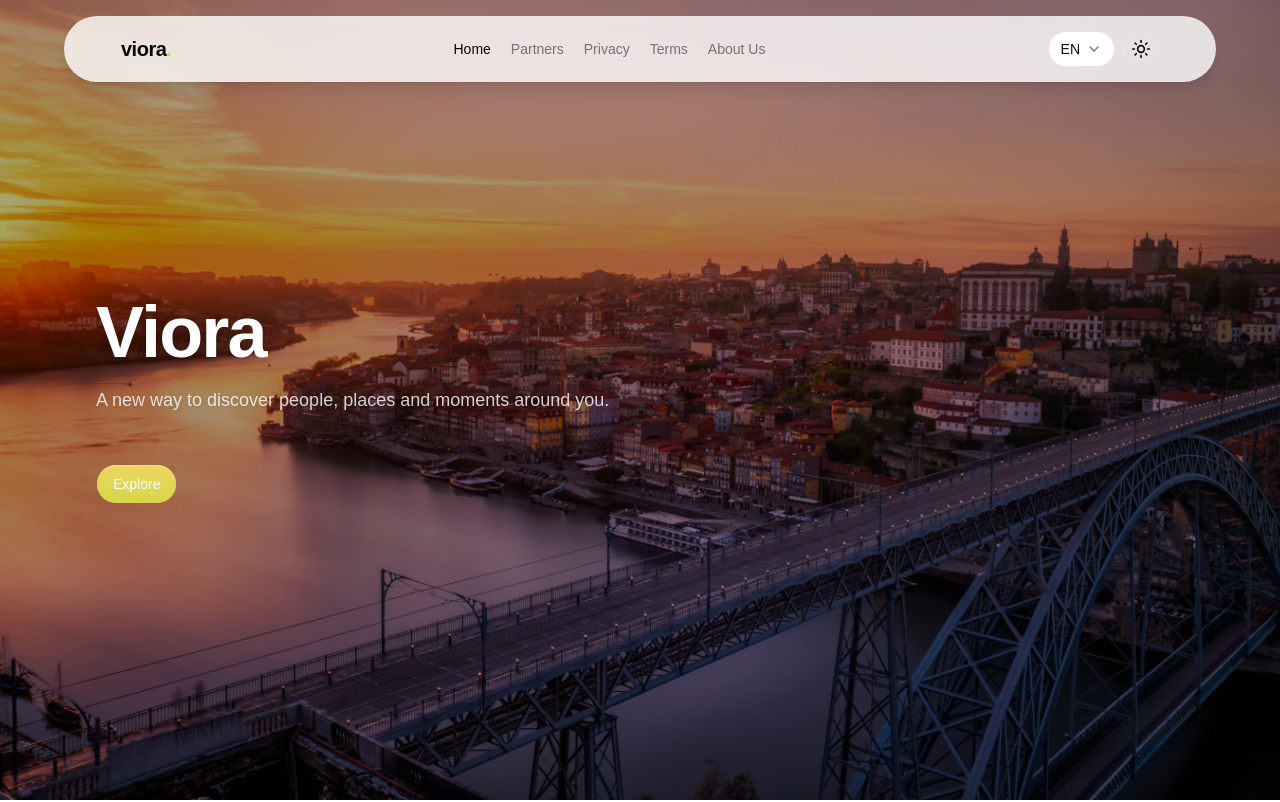
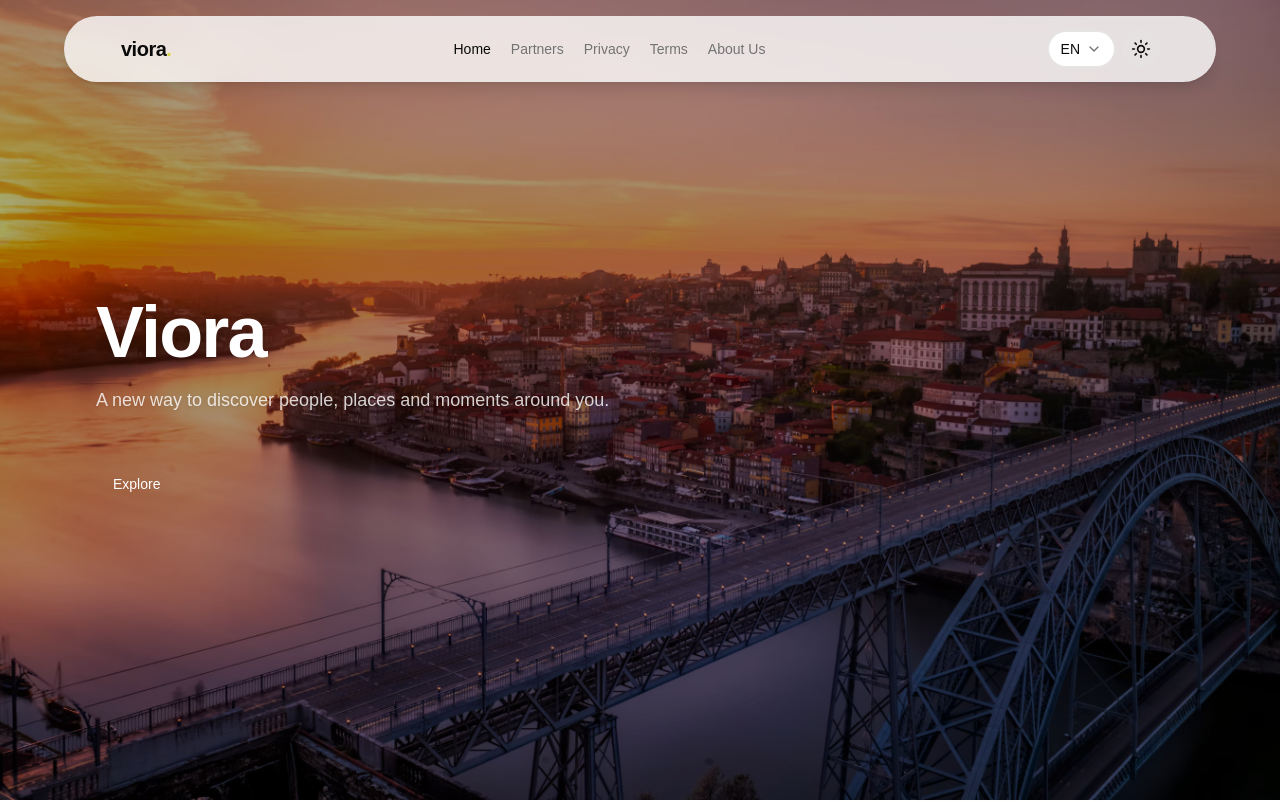
Before and after one commit to viora-studio/landing-page, a React (Vite) app: page / in a window 1280 px wide. Shown: the top 802 px of the page. Built offline with nearby package versions, Linux system fonts and the light colour scheme.

Commit message:
fix: prevent primary styling from leaking into liquid glass button

```diff
--- a/src/components/ui/liquid/liquid-button.tsx
+++ b/src/components/ui/liquid/liquid-button.tsx
@@ -40,6 +40,7 @@ export function LiquidButton({
 
   const button = (
     <Button
+      variant="ghost"
       nativeButton={false}
       render={
         <a
@@ -52,10 +53,11 @@ export function LiquidButton({
       }
       size="lg"
       className={cn(
+        "bg-transparent text-foreground shadow-none hover:bg-transparent",
         glassStatus === "loading" &&
-          "pointer-events-none relative overflow-hidden rounded-full border border-white/40 bg-white/20 text-transparent shadow-lg backdrop-blur-md dark:border-white/20 dark:bg-white/10",
+          "pointer-events-none relative overflow-hidden rounded-full border border-white/40 !bg-white/20 !text-transparent shadow-lg backdrop-blur-md dark:border-white/20 dark:!bg-white/10",
         glassStatus === "ready" &&
-          "relative z-10 rounded-full border border-white/60 bg-white/25 text-foreground shadow-lg backdrop-blur-md hover:bg-white/35 focus-visible:ring-offset-2 dark:border-white/30 dark:bg-white/10 dark:text-foreground dark:hover:bg-white/20",
+          "relative z-10 rounded-full border border-white/60 !bg-white/25 !text-foreground shadow-lg backdrop-blur-md hover:!bg-white/35 focus-visible:ring-offset-2 dark:border-white/30 dark:!bg-white/10 dark:!text-foreground dark:hover:!bg-white/20",
         className
       )}
     >
```
